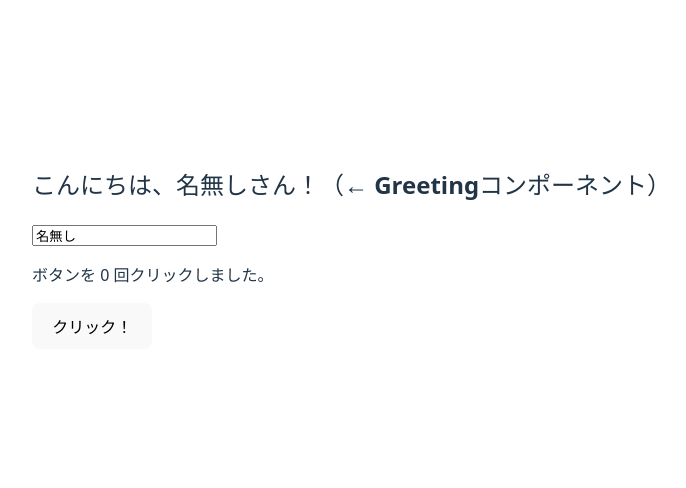
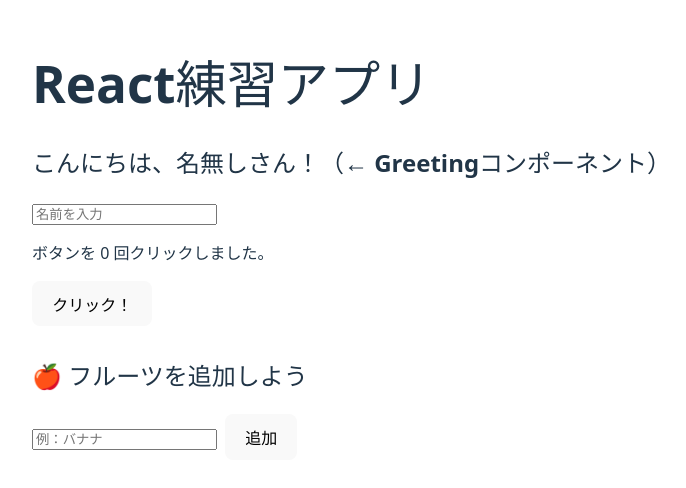
Before and after one commit to Yoalsfbin/react-practice, a React (Vite) app in the folder react-practice/: page / in a window 1280 px wide. Shown: the part 152-640 px from the top of the page, without its empty margins (0-686 px from the left). Built offline with nearby package versions, Linux system fonts and the light colour scheme.

Commit message:
セクション分け

```diff
--- a/react-practice/src/App.tsx
+++ b/react-practice/src/App.tsx
@@ -1,26 +1,26 @@
-import { useState, useEffect } from "react";
 import Greeting from "./components/Greeting";
+import InputArea from "./components/InputArea";
 import Counter from "./components/Counter";
+import FruitList from "./components/FruitList";
+import { useState } from "react";
 
 function App() {
   const [name, setName] = useState("名無し");
   const [count, setCount] = useState(0);
 
-  useEffect(() => {
-    console.log(`名前が変更されました：${name}`);
-  }, [name]);
-
   return (
     <div style={{ padding: "2rem" }}>
+      <h1>React練習アプリ</h1>
+
+      {/* 名前セクション */}
       <Greeting name={name} />
-      <input
-        type="text"
-        value={name}
-        onChange={(e) => setName(e.target.value)}
-        placeholder="名前を入力"
-      />
-      <br />
+      <InputArea onNameChange={(newName) => setName(newName)} />
+
+      {/* カウントセクション */}
       <Counter count={count} onClick={() => setCount(count + 1)} />
+
+      {/* フルーツセクション（新規） */}
+      <FruitList />
     </div>
   );
 }
--- a/react-practice/src/components/Counter.tsx
+++ b/react-practice/src/components/Counter.tsx
@@ -3,11 +3,11 @@
   onClick: () => void;
 };
 
-function Counter({ count, onClick }: CounterProps) {
+function Counter(props: CounterProps) {
   return (
     <div>
-      <p>ボタンを {count} 回クリックしました。</p>
-      <button onClick={onClick}>クリック！</button>
+      <p>ボタンを {props.count} 回クリックしました。</p>
+      <button onClick={props.onClick}>クリック！</button>
     </div>
   );
 }
--- /dev/null
+++ b/react-practice/src/components/FruitList.tsx
@@ -0,0 +1,38 @@
+// src/components/FruitSection.tsx
+import { useState } from "react";
+
+function FruitSection() {
+  const [fruit, setFruit] = useState("");
+  const [fruitList, setFruitList] = useState<string[]>([]);
+
+  const handleAddFruit = () => {
+    if (fruit.trim() === "") return;
+    setFruitList([...fruitList, fruit]);
+    setFruit("");
+  };
+
+  return (
+    <div style={{ marginTop: "2rem" }}>
+      <h2>🍎 フルーツを追加しよう</h2>
+
+      <input
+        type="text"
+        value={fruit}
+        onChange={(e) => setFruit(e.target.value)}
+        placeholder="例：バナナ"
+      />
+
+      <button onClick={handleAddFruit} style={{ marginLeft: "0.5rem" }}>
+        追加
+      </button>
+
+      <ul>
+        {fruitList.map((f, index) => (
+          <li key={index}>{f}</li>
+        ))}
+      </ul>
+    </div>
+  );
+}
+
+export default FruitSection;
--- /dev/null
+++ b/react-practice/src/components/InputArea.tsx
@@ -0,0 +1,15 @@
+type InputAreaProps = {
+  onNameChange: (newName: string) => void;
+};
+
+function InputArea({ onNameChange }: InputAreaProps) {
+  return (
+    <input
+      type="text"
+      placeholder="名前を入力"
+      onChange={(e) => onNameChange(e.target.value)}
+    />
+  );
+}
+
+export default InputArea;
```
